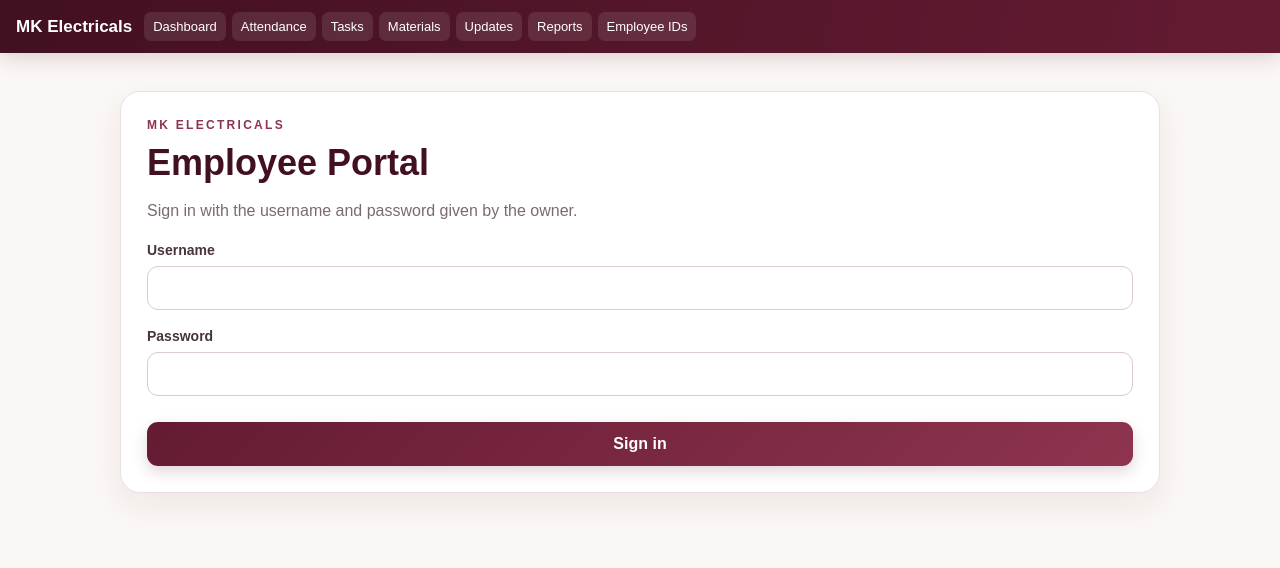
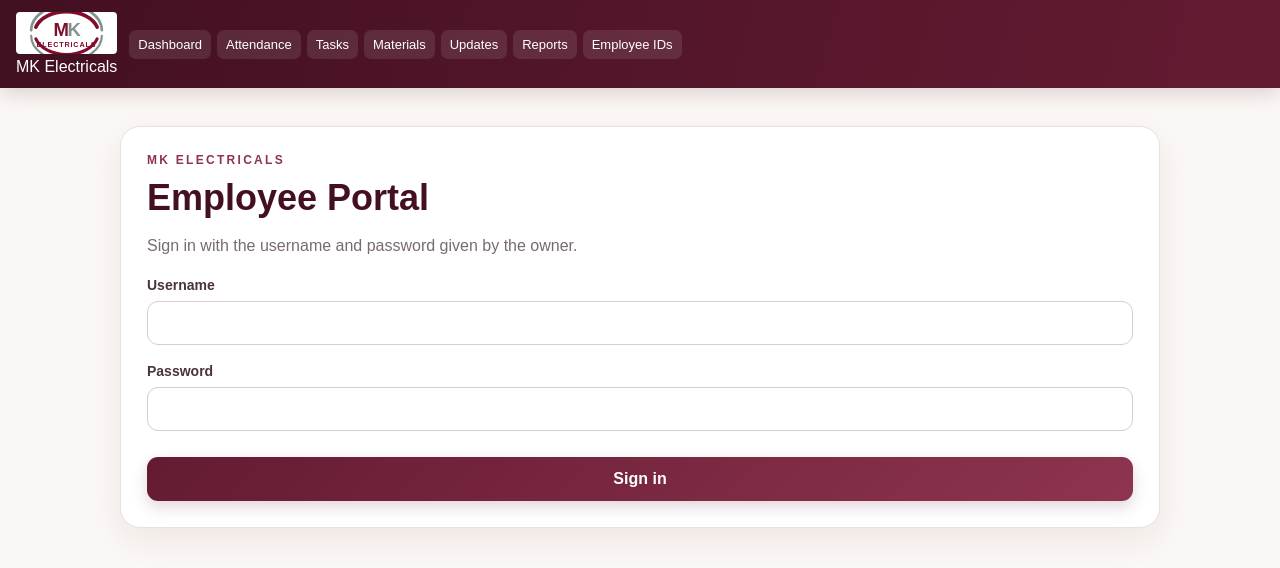
Before and after one commit to manishasingh251125-netizen/mk-electrical-operations, a Next.js app: page / in a window 1280 px wide. Shown: the top 568 px of the page. Built offline with nearby package versions, Linux system fonts and the light colour scheme.

Commit message:
Add MK Electricals logo to navigation

```diff
--- a/src/app/layout.tsx
+++ b/src/app/layout.tsx
@@ -5,7 +5,7 @@ export default function RootLayout({children}:{children:React.ReactNode}){
  const links=[["Dashboard","/dashboard"],["Attendance","/attendance"],["Tasks","/tasks"],["Materials","/materials"],["Updates","/updates"],["Reports","/reports"],["Employee IDs","/employees"]];
  return <html lang="en"><body>
  <header style={{background:"#10243a",color:"white",padding:"12px 16px",display:"flex",flexWrap:"wrap",alignItems:"center",gap:12}}>
-  <strong style={{fontSize:17,whiteSpace:"nowrap"}}>MK Electricals</strong>
+  <a href="/dashboard" className="nav-brand"><img src="/mk-electricals-logo.svg" alt="MK Electricals" /><span>MK Electricals</span></a>
   <nav style={{display:"flex",flexWrap:"wrap",gap:6}}>
    {links.map(([label,href])=><a key={href} href={href} style={{color:"white",textDecoration:"none",fontSize:13,padding:"7px 9px",borderRadius:7,background:"rgba(255,255,255,.1)"}}>{label}</a>)}
   </nav>
```
